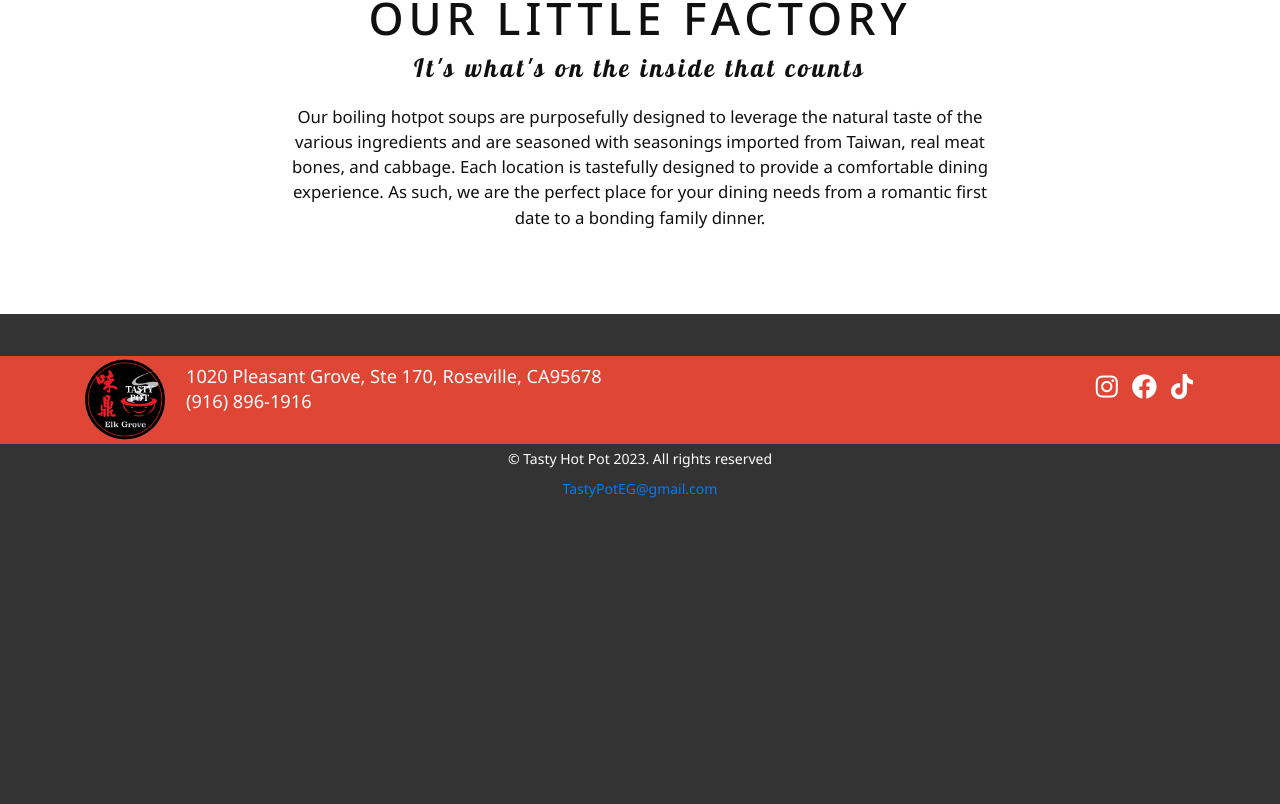
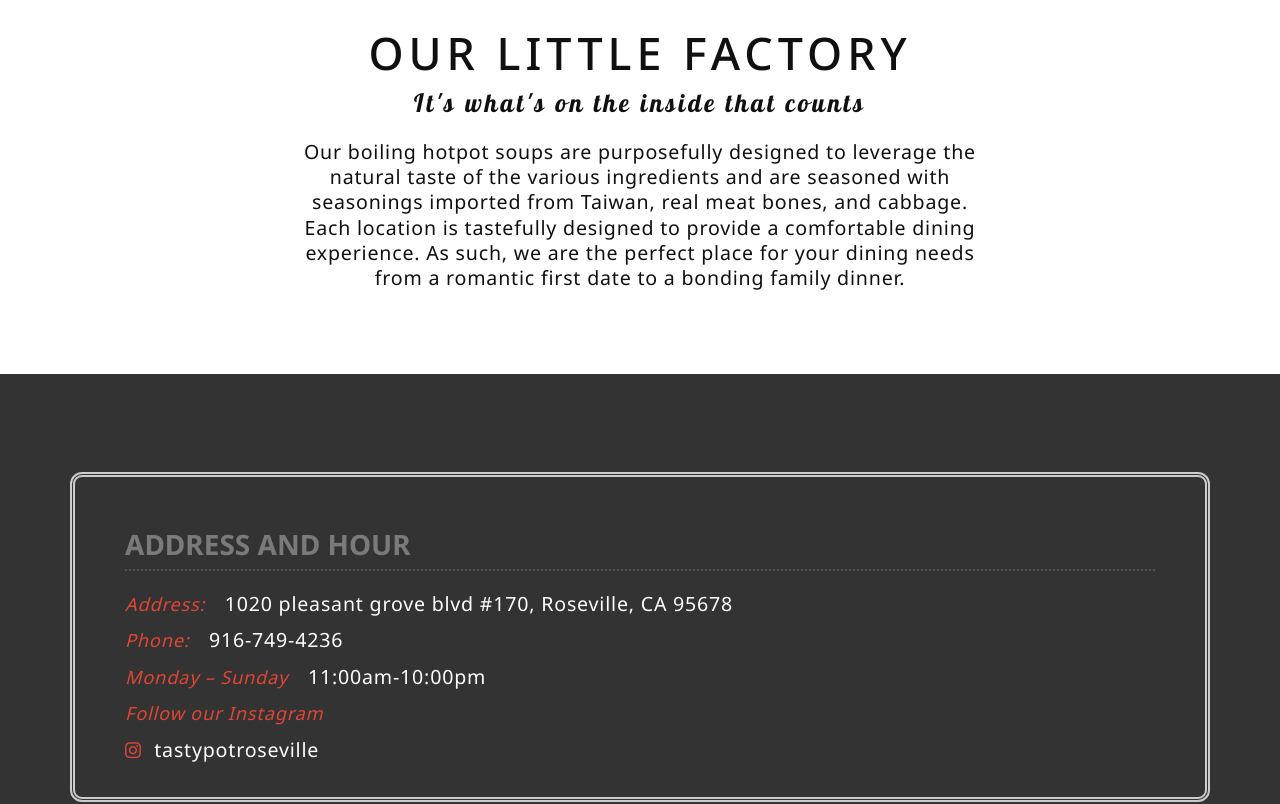
Before and after one commit to patricktrandev/tastypotroseville, a React (Create React App) app: page /about in a window 1280 px wide. Shown: the part 798-1602 px from the top of the page. Before the commit the page ends 1315 px from the top, so only its background shows below. Built offline with nearby package versions, Linux system fonts and the light colour scheme.

Commit message:
update about

```diff
--- a/src/App.css
+++ b/src/App.css
@@ -214,12 +214,19 @@ header {
 .tasty__promotion {
   text-align: center;
 }
-.tasty__promotion__row {
+.tasty__promotion__row__poster {
   text-align: center;
   border-bottom: 3px double #fff;
   border-top: 3px double #fff;
   border-right: 3px double #fff;
   border-left: 3px double #fff;
+}
+.tasty__promotion__row__new {
+  text-align: center;
+  border-bottom: 3px double #df4636;
+  border-top: 3px double #df4636;
+  border-right: 3px double #df4636;
+  border-left: 3px double #df4636;
 }
 
 .tasty__promotion .tasty__promotion__item {
@@ -550,6 +557,7 @@ header {
 .drink__tasty .tasty__drinks_list__item__title li {
   width: 400px;
 }
+
 .desc_drink {
   flex: 1;
   border-bottom: 1px dotted #fff;
@@ -559,6 +567,55 @@ header {
   background: #333333;
   top: 5px;
 }
+
+/* ABOUT TASTY */
+.about__tasty,
+.promotion__tasty {
+  margin: 10rem auto;
+}
+.about__tasty__content,
+.promotion__tasty__content {
+  border: 5px double #ccc;
+  border-radius: 12px;
+  padding: 22px 35px;
+  line-height: 1.6rem;
+}
+.promotion__tasty h4 {
+  text-align: center;
+  margin: 12px 0;
+  color: #7a7a7a;
+  font-weight: 700;
+  font-size: 2rem;
+  text-transform: uppercase;
+  padding: 7px 0;
+}
+.about__tasty__content h4 {
+  margin: 22px 0;
+  color: #7a7a7a;
+  font-weight: 700;
+  font-size: 2rem;
+  text-transform: uppercase;
+  padding: 7px 0;
+  border-bottom: 2px dotted #535050;
+}
+.promotion__tasty p:first-child {
+  text-align: center;
+}
+.about__tasty__content p,
+.promotion__tasty p {
+  font-size: 1.4rem;
+  letter-spacing: 0.8px;
+}
+.about__tasty__content p > span,
+.promotion__tasty p > span {
+  font-size: 1.3rem;
+  color: #df4636;
+  font-style: italic;
+}
+.about__tasty__content p > a {
+  color: #fff;
+}
+
 /* HOTPOT ITEM */
 /* HOTPOT ITEM */
 .hotpot__item {
--- a/src/components/About.js
+++ b/src/components/About.js
@@ -48,7 +48,35 @@ export const About = () => {
           </div>
         </div>
       </section>
-
+      <section class="container about__tasty">
+        <div class="row about__tasty__content">
+          <div class="col-12">
+            <h4>Address and hour</h4>
+            <p>
+              <span class="mr-3">Address: </span> 1020 pleasant grove blvd #170,
+              Roseville, CA 95678
+            </p>
+            <p>
+              <span class="mr-3">Phone: </span> 916-749-4236
+            </p>
+            <p>
+              <span class="mr-3">Monday – Sunday</span> 11:00am-10:00pm
+            </p>
+            <p>
+              <span>Follow our Instagram </span>
+            </p>
+            <p>
+              <span class="mr-2">
+                {" "}
+                <i class="fab fa-instagram"></i>{" "}
+              </span>
+              <a href="https://www.instagram.com/the.tastypot/">
+                tastypotroseville
+              </a>
+            </p>
+          </div>
+        </div>
+      </section>
       <FooterMain />
     </Fragment>
   );
--- a/src/components/Promotion.js
+++ b/src/components/Promotion.js
@@ -31,12 +31,29 @@ export const Promotion = () => {
       </section>
       <section className="tasty__promotion section-spacing">
         <div className="container">
+          <section class="tasty__promotion my-3">
+            <div class="container">
+              <div class="row tasty__promotion__row__new p-3">
+                <div class="col-10 col-sm-10 col-md-10 col-lg-6 col-xl-6 tasty__promotion__item">
+                  <div class="promotion__tasty__title__content">
+                    <div class="promotion__tasty__title__content_text">
+                      <h1>Christmas Drink</h1>
+                      <h3>New Christmas Drink</h3>
+                    </div>
+                  </div>
+                </div>
+                <div class="col-10 col-sm-10 col-md-10 col-lg-6 col-xl-6 promotion__tasty__img">
+                  <img src={`./image/new_drink.jpg`} alt="rewardad" />
+                </div>
+              </div>
+            </div>
+          </section>
           {listPromo.map((item) => {
             return (
               <Fragment key={item.name}>
                 <section class="tasty__promotion">
                   <div class="container">
-                    <div class="row tasty__promotion__row">
+                    <div class="row tasty__promotion__row__poster">
                       <div class="col-10 col-sm-10 col-md-10 col-lg-6 col-xl-6 tasty__promotion__item">
                         <div class="promotion__tasty__title__content">
                           <div class="promotion__tasty__title__content_text">
@@ -49,7 +66,7 @@ export const Promotion = () => {
                         <img src={`./image/${item.imgSrc}`} alt="rewardad" />
                       </div>
                     </div>
-                    <div class="row tasty__promotion__row">
+                    <div class="row tasty__promotion__row__poster">
                       <div class="col-10 col-sm-10 col-md-10 col-lg-6 col-xl-6 tasty__promotion__img">
                         <img src={`./image/${item.imgSrc1}`} alt="rewardad" />
                       </div>
--- a/src/components/footer/FooterMain.js
+++ b/src/components/footer/FooterMain.js
@@ -24,11 +24,6 @@ export const FooterMain = () => {
                   <i className="fab fa-facebook"></i>
                 </a>
               </span>
-              <span>
-                <a href="#">
-                  <i className="fa-brands fa-tiktok"></i>
-                </a>
-              </span>
             </div>
           </div>
         </div>
```
Also changed, not shown: public/image/new_drink.jpg (added), 1 other file (tests, documents, lock files or other folders).
